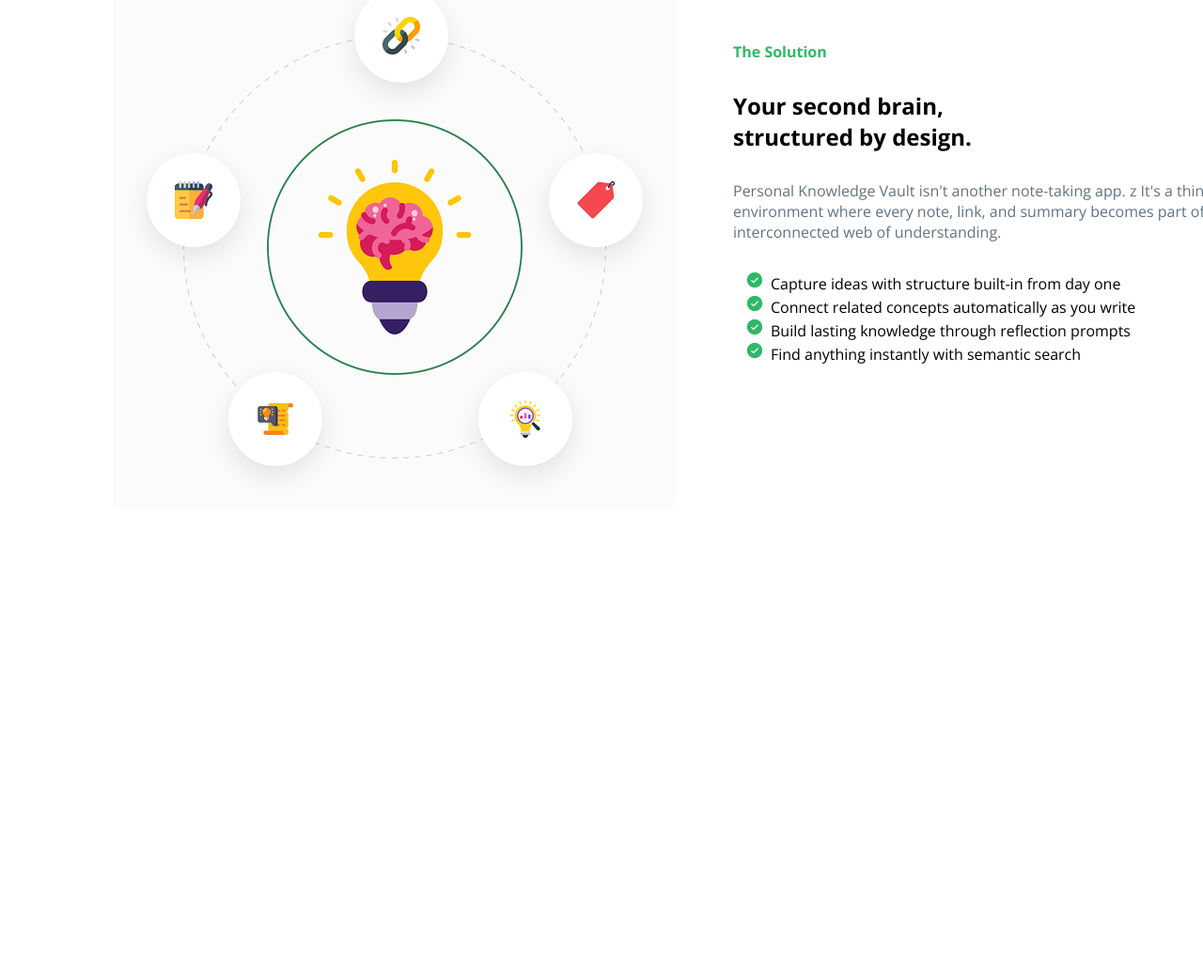
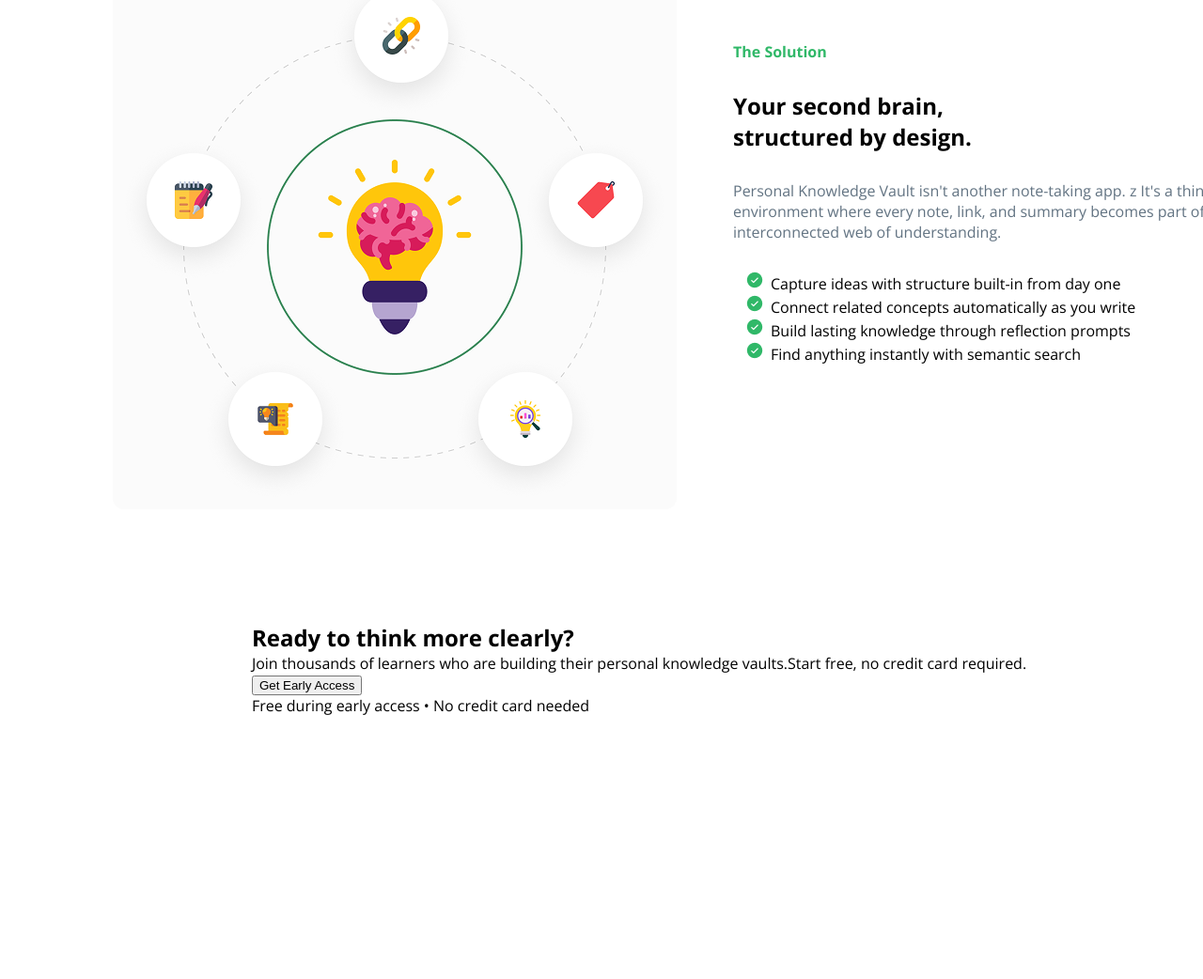
Before and after one commit to jihadhosenp-gif/my-first-assignment, a plain HTML site: page index.html in a window 1280 px wide. Shown: the part 1494-2536 px from the top of the page at 94% size. Before the commit the page ends 2156 px from the top, so only its background shows below. Drawn offline with nearby package versions, Linux system fonts and the light colour scheme.

Commit message:
Ready to think more clearly

```diff
--- a/index.html
+++ b/index.html
@@ -84,13 +84,14 @@
             <li>Find anything instantly with semantic search</li>
         </ul>
        </div>
-
     </section>
-
+    <section>
         <div>
-
+            <h1>Ready to think more clearly?</h1>
+            <p>Join thousands of learners who are building their personal knowledge vaults.Start free, no credit card required.</p>
+            <button>Get Early Access</button>
+            <p>Free during early access • No credit card needed</p>
         </div>
     </section>
-
 </body>
 </html>
```
